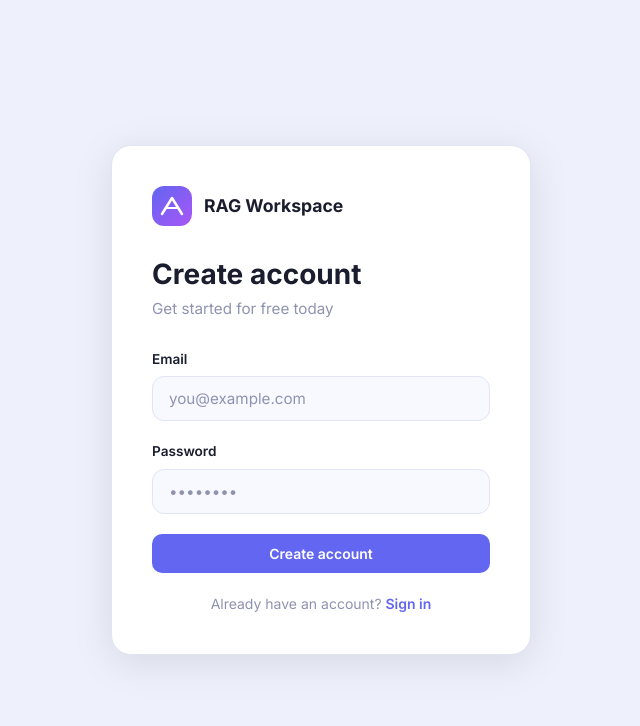
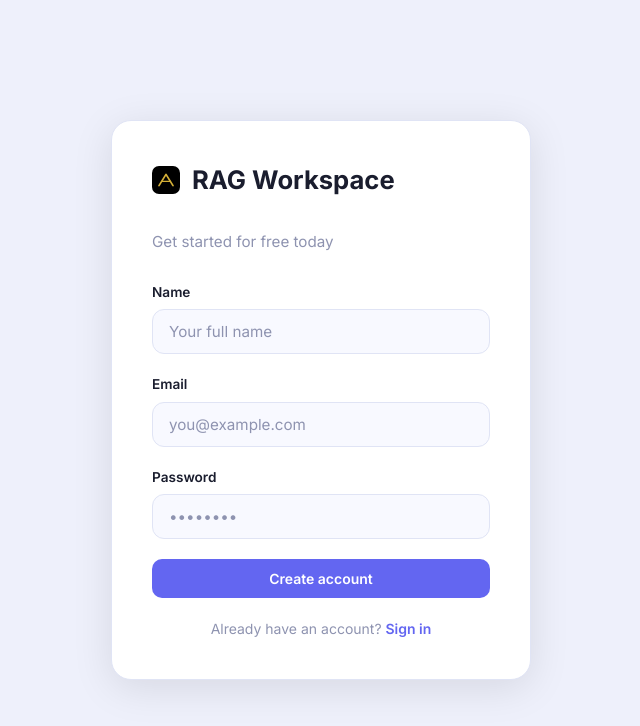
Before and after one commit to vicky0004/rag-workspace, a React (Vite) app in the folder frontend/: page / in a window 1280 px wide. Both pictures are taken after a click on the button "Sign up". Shown: the top 726 px of the page, without its empty margins (319-959 px from the left). Built offline with nearby package versions, Linux system fonts and the light colour scheme; no server answers.

Commit message:
Feat: auth signup name field added

```diff
--- a/frontend/src/components/Sidebar.jsx
+++ b/frontend/src/components/Sidebar.jsx
@@ -369,10 +369,16 @@ export default function Sidebar({ activePage, onNavigate }) {
         {/* User Footer */}
         <div className="sidebar-footer">
           <div className="user-info">
-            <div className="user-avatar">{user?.email?.[0]?.toUpperCase()}</div>
+            <div className="user-avatar">
+              {(user?.user_metadata?.name || user?.user_metadata?.full_name || user?.email)?.[0]?.toUpperCase() || 'U'}
+            </div>
             <div className="user-meta">
-              <span className="user-email">{user?.email}</span>
-              <span className="user-plan">Free Workspace</span>
+              <span className="user-email">
+                {user?.user_metadata?.name || user?.user_metadata?.full_name || user?.email}
+              </span>
+              <span className="user-plan">
+                {user?.user_metadata?.name || user?.user_metadata?.full_name ? user?.email : 'Free Workspace'}
+              </span>
             </div>
           </div>
           <button className="signout-btn" onClick={signOut} title="Sign out" id="btn-sign-out">
--- a/frontend/src/contexts/AuthContext.jsx
+++ b/frontend/src/contexts/AuthContext.jsx
@@ -23,8 +23,17 @@ export function AuthProvider({ children }) {
   const signIn = (email, password) =>
     supabase.auth.signInWithPassword({ email, password });
 
-  const signUp = (email, password) =>
-    supabase.auth.signUp({ email, password });
+  const signUp = (email, password, name = '') =>
+    supabase.auth.signUp({
+      email,
+      password,
+      options: {
+        data: {
+          name: name.trim(),
+          full_name: name.trim(),
+        },
+      },
+    });
 
   const signOut = () => supabase.auth.signOut();
 
--- a/frontend/src/pages/AuthPage.css
+++ b/frontend/src/pages/AuthPage.css
@@ -29,7 +29,7 @@
   gap: 0.75rem;
   margin-bottom: 2rem;
   font-weight: 700;
-  font-size: 1.1rem;
+  font-size: 1.6rem;
   color: var(--text-primary);
 }
 
--- a/frontend/src/pages/AuthPage.jsx
+++ b/frontend/src/pages/AuthPage.jsx
@@ -5,6 +5,7 @@ import './AuthPage.css';
 export default function AuthPage() {
   const { signIn, signUp } = useAuth();
   const [mode, setMode] = useState('login'); // 'login' | 'register'
+  const [name, setName] = useState('');
   const [email, setEmail] = useState('');
   const [password, setPassword] = useState('');
   const [error, setError] = useState('');
@@ -22,7 +23,7 @@ export default function AuthPage() {
         const { error } = await signIn(email, password);
         if (error) throw error;
       } else {
-        const { error } = await signUp(email, password);
+        const { error } = await signUp(email, password, name);
         if (error) throw error;
         setInfo('Account created! Check your email to confirm, then log in.');
         setMode('login');
@@ -38,23 +39,27 @@ export default function AuthPage() {
     <div className="auth-page">
       <div className="auth-card">
         <div className="auth-logo">
-          <svg width="40" height="40" viewBox="0 0 40 40" fill="none">
-            <rect width="40" height="40" rx="12" fill="url(#grad)"/>
-            <path d="M10 28L20 12L30 28" stroke="white" strokeWidth="2.5" strokeLinecap="round" strokeLinejoin="round"/>
-            <path d="M14 22H26" stroke="white" strokeWidth="2" strokeLinecap="round"/>
-            <defs>
-              <linearGradient id="grad" x1="0" y1="0" x2="40" y2="40" gradientUnits="userSpaceOnUse">
-                <stop stopColor="#6366f1"/>
-                <stop offset="1" stopColor="#a855f7"/>
-              </linearGradient>
-            </defs>
+          <svg width="28" height="28" viewBox="0 0 40 40" fill="none">
+            <rect width="40" height="40" rx="10" fill="#000000" />
+
+            <path
+              d="M10 28L20 12L30 28"
+              stroke="#D4AF37"
+              strokeWidth="2.5"
+              strokeLinecap="round"
+              strokeLinejoin="round"
+            />
+
+            <path
+              d="M14 22H26"
+              stroke="#D4AF37"
+              strokeWidth="2"
+              strokeLinecap="round"
+            />
           </svg>
           <span>RAG Workspace</span>
         </div>
 
-        <h1 className="auth-title">
-          {mode === 'login' ? 'Welcome back' : 'Create account'}
-        </h1>
         <p className="auth-subtitle">
           {mode === 'login'
             ? 'Sign in to your workspace'
@@ -65,6 +70,20 @@ export default function AuthPage() {
         {info && <div className="auth-alert auth-alert--info">{info}</div>}
 
         <form onSubmit={handleSubmit} className="auth-form">
+          {mode === 'register' && (
+            <div className="form-group">
+              <label htmlFor="name">Name</label>
+              <input
+                id="name"
+                type="text"
+                value={name}
+                onChange={e => setName(e.target.value)}
+                placeholder="Your full name"
+                required
+                autoComplete="name"
+              />
+            </div>
+          )}
           <div className="form-group">
             <label htmlFor="email">Email</label>
             <input
@@ -102,7 +121,11 @@ export default function AuthPage() {
           <button
             type="button"
             className="link-btn"
-            onClick={() => { setMode(mode === 'login' ? 'register' : 'login'); setError(''); setInfo(''); }}
+            onClick={() => {
+              setMode(mode === 'login' ? 'register' : 'login');
+              setError('');
+              setInfo('');
+            }}
           >
             {mode === 'login' ? 'Sign up' : 'Sign in'}
           </button>
```
